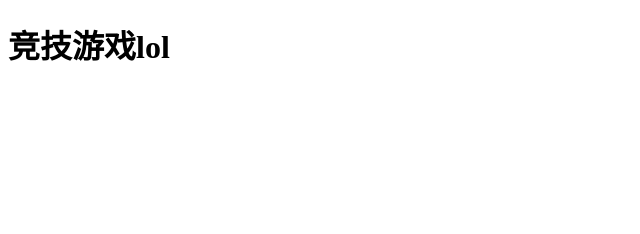
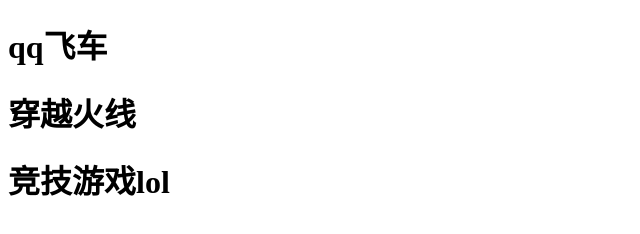
Before and after one commit to fenghongbin/wangqaq, a plain HTML site: page index.html in a window 1280 px wide. Shown: the whole page, without its empty margins (0-640 px from the left). Drawn offline with Linux system fonts and the light colour scheme.

Commit message:
游戏修改

```diff
--- a/index.html
+++ b/index.html
@@ -5,6 +5,8 @@
     <title>游戏开发</title>
 </head>
 <body>
+<h1>qq飞车</h1>
+<h1>穿越火线</h1>
 <h1>竞技游戏lol</h1>
 </body>
 </html>
```
